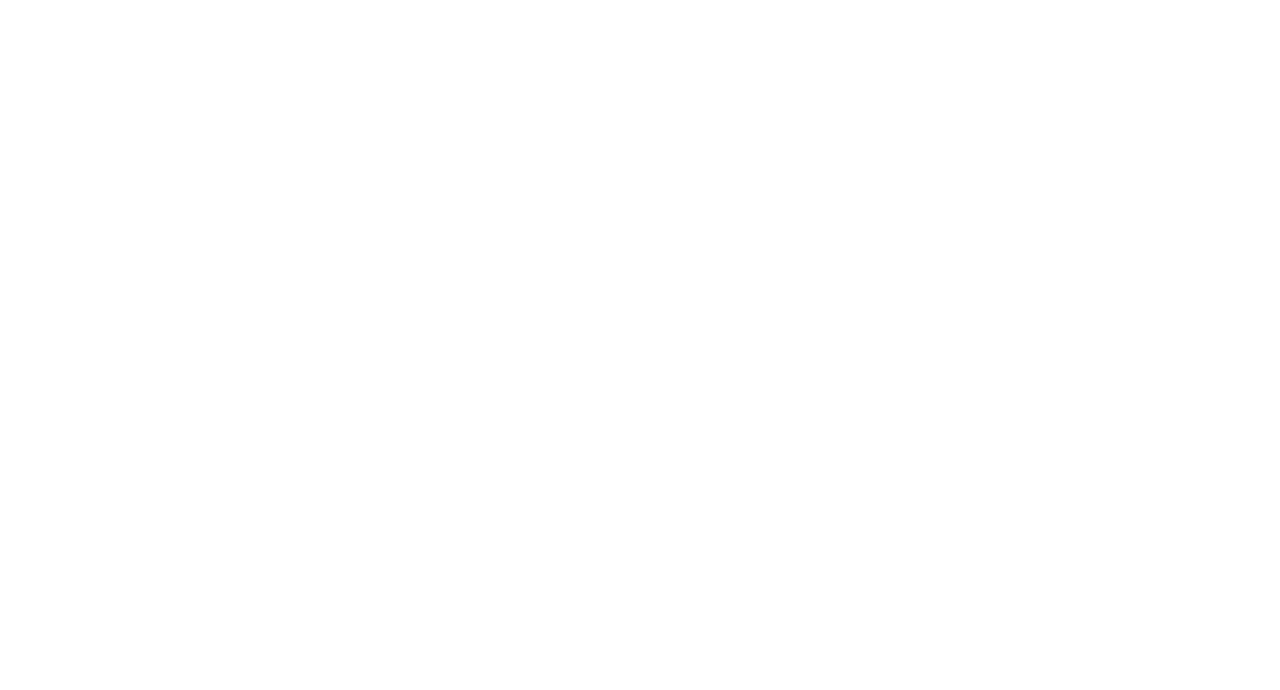
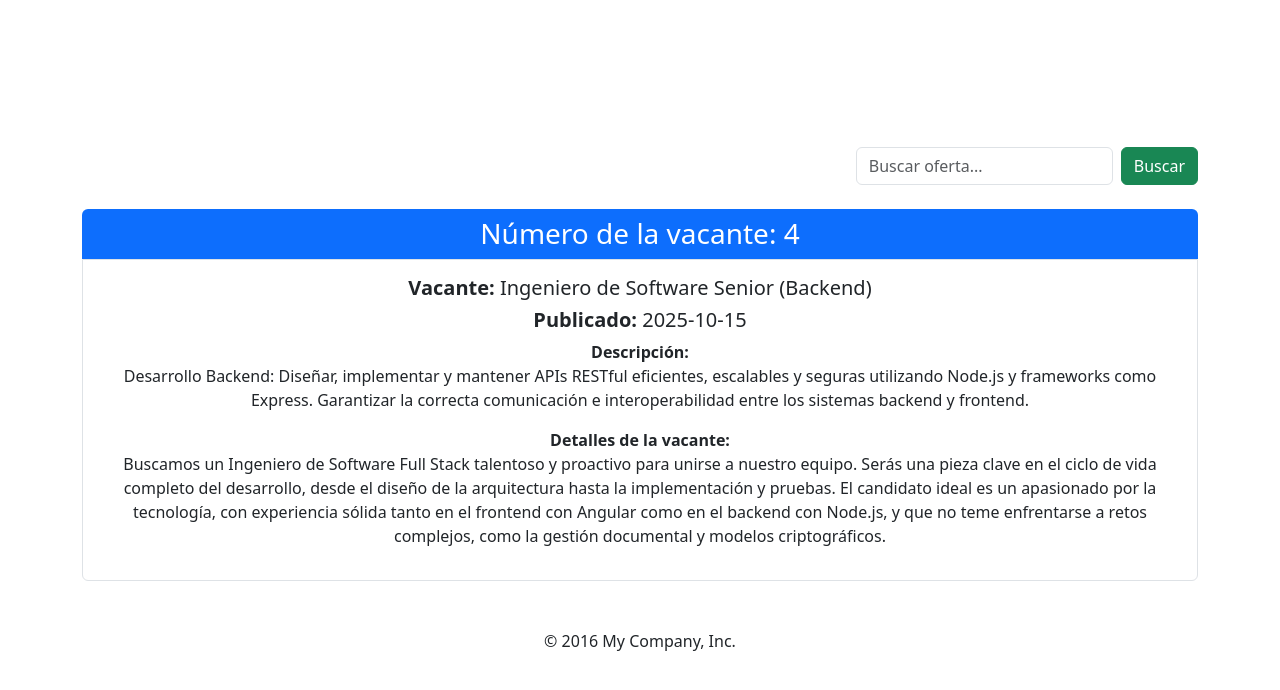
Before and after one commit to EfrenDLD/vacantes-app-FRONTEND, a React (Vite) app: page /detalleVacante in a window 1280 px wide. Before the commit this address had no page. Shown: the top 690 px of the page. Built offline with nearby package versions, Linux system fonts and the light colour scheme.

Commit message:
cambios de detalles vacantes

```diff
--- a/package.json
+++ b/package.json
@@ -10,6 +10,7 @@
     "preview": "vite preview"
   },
   "dependencies": {
+    "axios": "^1.13.1",
     "bootstrap": "^5.3.8",
     "react": "^19.1.1",
     "react-dom": "^19.1.1",
--- a/src/Routes.jsx
+++ b/src/Routes.jsx
@@ -4,6 +4,7 @@ import { NavAdmin } from "./components/NavAdmin/NavAdmin.jsx";
 import { ListarVacantesAdministrador } from "./pages/usuarioAdministrador/ListarVacantesAdministrador.jsx";
 import ListaVacantes from "./pages/usuarioVisitante/listaVacantes";
 import Vacantes from "./pages/usuarioVisitante/vacantes";
+import { DetalleVacante } from "./pages/DetallesVacantes/DetallesVacantes.jsx";
 
 
 const AppRoutes = () => {
@@ -14,6 +15,7 @@ const AppRoutes = () => {
         <Route path="/listaVacantes" element={<ListaVacantes />} />
         <Route path="/vacantes" element={<Vacantes />} />
         <Route path="/listarVacantesAdministrador" element={<ListarVacantesAdministrador />} />
+        <Route path="/detalleVacante" element={<DetalleVacante/>}/>
     </Routes>
   );
 };
--- /dev/null
+++ b/src/pages/DetallesVacantes/DetallesVacantes.jsx
@@ -0,0 +1,51 @@
+import React from "react";
+import "bootstrap/dist/css/bootstrap.min.css";
+
+export const DetalleVacante = () => {
+  return (
+    <div className="container my-4">
+
+      <form method="post" action="#" className="d-flex justify-content-end mb-4">
+        <div className="form-group me-2">
+          <input
+            type="text"
+            name="query"
+            required
+            placeholder="Buscar oferta..."
+            className="form-control"
+          />
+        </div>
+        <button type="submit" className="btn btn-success">
+          Buscar
+        </button>
+      </form>
+
+      <div className="panel panel-primary">
+        <div className="panel-heading bg-primary text-white p-2 rounded-top">
+          <h3 className="panel-title m-0">Número de la vacante: 4</h3>
+        </div>
+        <div className="panel-body border p-3 rounded-bottom">
+          <h5>
+            <b>Vacante:</b> Ingeniero de Software Senior (Backend)
+          </h5>
+          <h5>
+            <b>Publicado:</b> 2025-10-15
+          </h5>
+          <b>Descripción:</b>
+          <p className="text-justify">Desarrollo Backend:
+
+Diseñar, implementar y mantener APIs RESTful eficientes, escalables y seguras utilizando Node.js y frameworks como Express.
+Garantizar la correcta comunicación e interoperabilidad entre los sistemas backend y frontend.</p>
+          <b>Detalles de la vacante:</b>
+          <p>Buscamos un Ingeniero de Software Full Stack talentoso y proactivo para unirse a nuestro equipo. Serás una pieza clave en el ciclo de vida completo del desarrollo, desde el diseño de la arquitectura hasta la implementación y pruebas.
+
+El candidato ideal es un apasionado por la tecnología, con experiencia sólida tanto en el frontend con Angular como en el backend con Node.js, y que no teme enfrentarse a retos complejos, como la gestión documental y modelos criptográficos.</p>
+        </div>
+      </div>
+
+      <footer className="footer mt-5 text-center">
+        <p>&copy; 2016 My Company, Inc.</p>
+      </footer>
+    </div>
+  );
+};
--- a/src/pages/usuarioVisitante/listaVacantes.jsx
+++ b/src/pages/usuarioVisitante/listaVacantes.jsx
@@ -1,5 +1,6 @@
 import React, { useState } from 'react';
 import "bootstrap/dist/css/bootstrap.min.css";
+import { useNavigate } from "react-router-dom";
 
 const initialVacantes = [
   { id: '1', titulo: 'Ingeniero de Software Senior (Backend)', publicado: '2025-10-15' },
@@ -15,6 +16,7 @@ const initialVacantes = [
 export default function ListaVacantes() {
   const [query, setQuery] = useState('');
   const [vacantes, setVacantes] = useState(initialVacantes);
+  const navigate = useNavigate();
 
   const handleSearch = (e) => {
     e.preventDefault();
@@ -63,6 +65,7 @@ export default function ListaVacantes() {
                   <td>
                     <button
                       className="btn btn-sm btn-light border border-secondary text-dark"
+                      onClick={() => navigate("/detalleVacante")}
                     >
                       Ver Detalles
                     </button>
```
Also changed, not shown: 1 other file (tests, documents, lock files or other folders).
